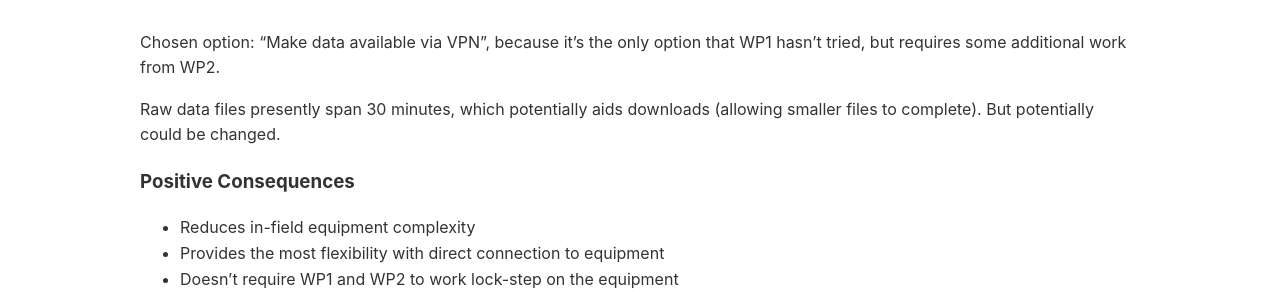
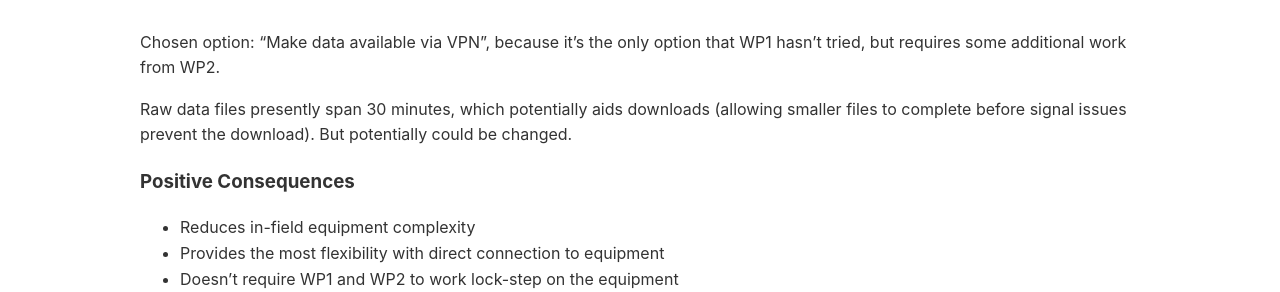
Before and after one commit to NERC-CEH/fdri_words, a Jekyll site: the page built from 017-Flux-Raw-Data-Transfer-Method.md, in a window 1280 px wide. Shown: the part 1948-2240 px from the top of the page. Built offline with Jekyll 4.4.1, drawn with Linux system fonts in a browser that asks for light colours; our own code applies the rules of GitHub Pages for plain Markdown files.

Commit message:
Update 017-Flux-Raw-Data-Transfer-Method.md

```diff
--- a/017-Flux-Raw-Data-Transfer-Method.md
+++ b/017-Flux-Raw-Data-Transfer-Method.md
@@ -39,7 +39,7 @@
 ## Decision Outcome
 Chosen option: "Make data available via VPN", because it's the only option that WP1 hasn't tried, but requires some additional work from WP2.
 
-Raw data files presently span 30 minutes, which potentially aids downloads (allowing smaller files to complete). But potentially could be changed.
+Raw data files presently span 30 minutes, which potentially aids downloads (allowing smaller files to complete before signal issues prevent the download). But potentially could be changed.
 
 ### Positive Consequences
 * Reduces in-field equipment complexity
```
